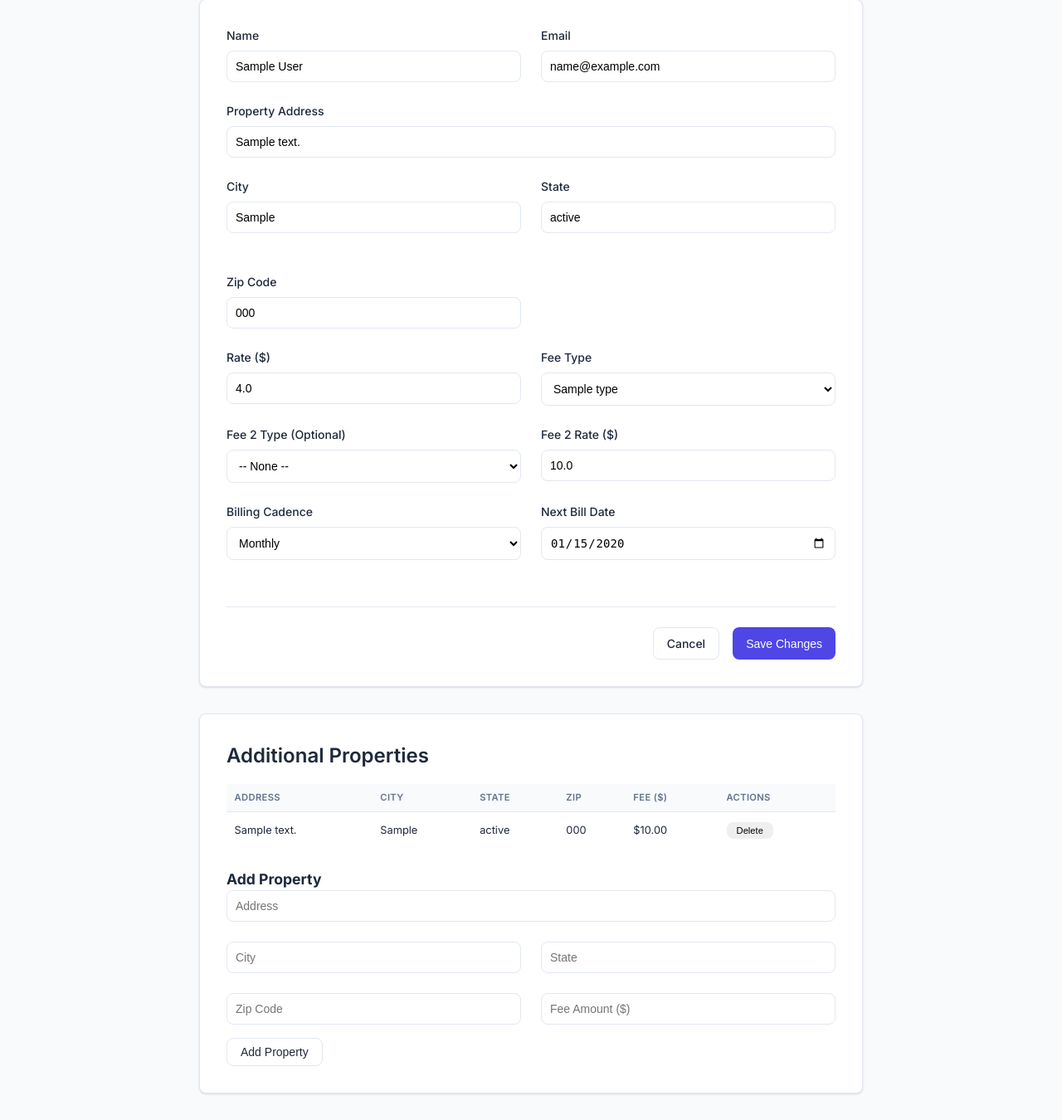
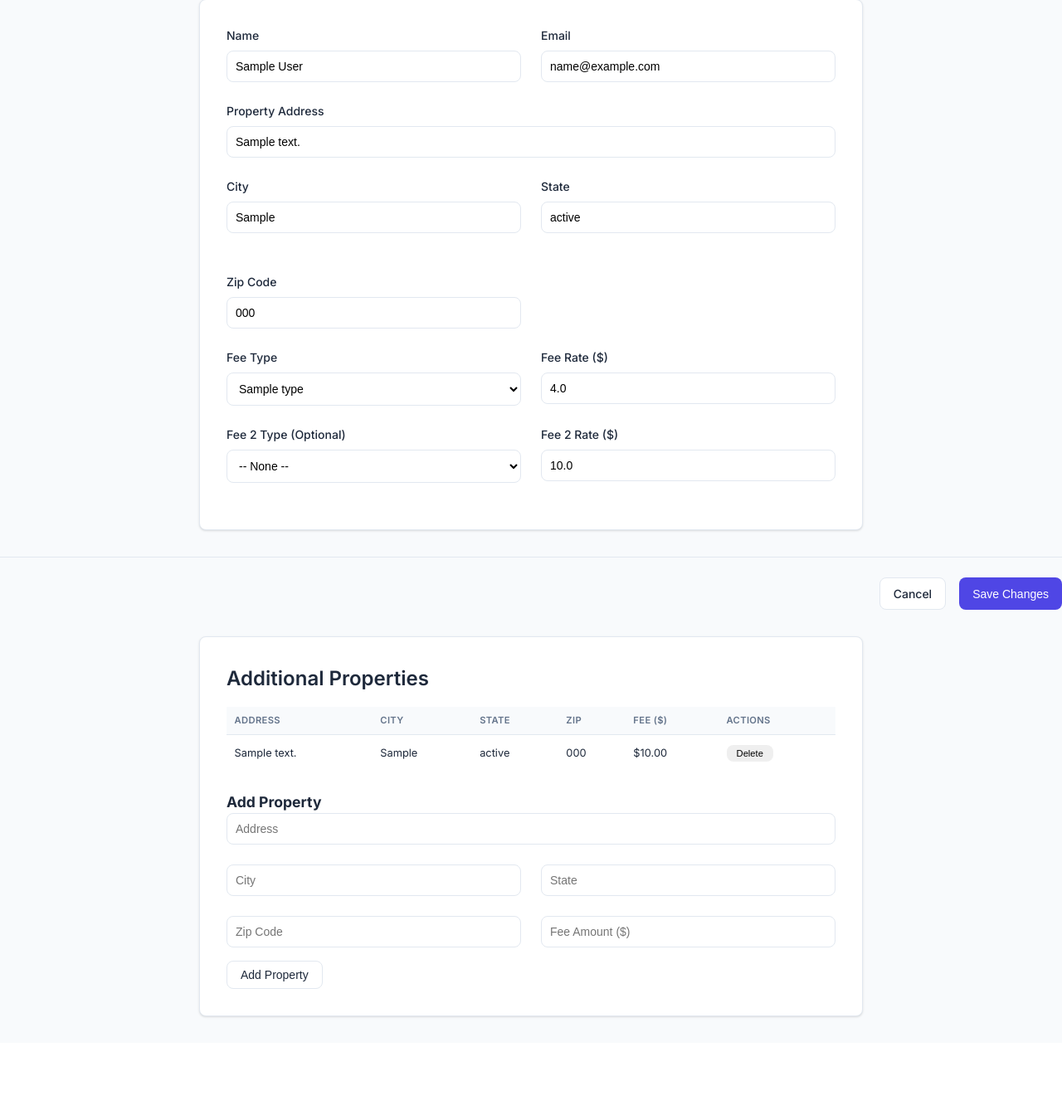
Before and after one commit to ryanaflood-hue/invoice_automation, a Flask app: page /customers/1/edit in a window 1280 px wide. Shown: the part 173-1523 px from the top of the page at 83% size. After the commit the page ends 1400 px from the top, so only its background shows below. Run offline with Flask 3, Linux system fonts and the light colour scheme; tables that the repository leaves empty hold one stand-in row (values such as "Sample post").

Commit message:
Fixing error in app4

```diff
--- a/invoice_generator.py
+++ b/invoice_generator.py
@@ -289,6 +289,11 @@ def generate_invoice_buffer(invoice):
     """
     session = SessionLocal()
     customer = session.query(Customer).get(invoice.customer_id)
+
+    # Eagerly load properties to avoid lazy loading issues after session close
+    if customer and customer.properties:
+        _ = list(customer.properties)  # Force load
+
     session.close()
 
     if not customer:
--- a/templates/edit_customer.html
+++ b/templates/edit_customer.html
@@ -40,16 +40,16 @@
 
     <div class="form-grid">
       <div class="form-group">
-        <label>Rate ($)</label>
-        <input type="number" step="0.01" name="rate" value="{{ customer.rate }}" required>
-      </div>
-      <div class="form-group">
         <label>Fee Type</label>
         <select name="fee_type">
           {% for ft in fee_types %}
           <option value="{{ ft.name }}" {% if customer.fee_type==ft.name %}selected{% endif %}>{{ ft.name }}</option>
           {% endfor %}
         </select>
+      </div>
+      <div class="form-group">
+        <label>Fee Rate ($)</label>
+        <input type="number" step="0.01" name="rate" value="{{ customer.rate }}" required>
       </div>
     </div>
 
@@ -69,19 +69,6 @@
         <input type="number" step="0.01" name="fee_2_rate" value="{{ customer.fee_2_rate or '' }}" placeholder="0.00">
       </div>
     </div>
-
-    <div class="form-grid">
-      <div class="form-group">
-        <label>Billing Cadence</label>
-        <select name="cadence">
-          <option value="monthly" {% if customer.cadence=='monthly' %}selected{% endif %}>Monthly</option>
-          <option value="quarterly" {% if customer.cadence=='quarterly' %}selected{% endif %}>Quarterly</option>
-          <option value="yearly" {% if customer.cadence=='yearly' %}selected{% endif %}>Yearly</option>
-        </select>
-      </div>
-      <div class="form-group">
-        <label>Next Bill Date</label>
-        <input type="date" name="next_bill_date" value="{{ customer.next_bill_date }}" required>
 </div>
 </div>
 
```
Also changed, not shown: 1 other file. Lines whose indentation alone changed are shown as unchanged.
